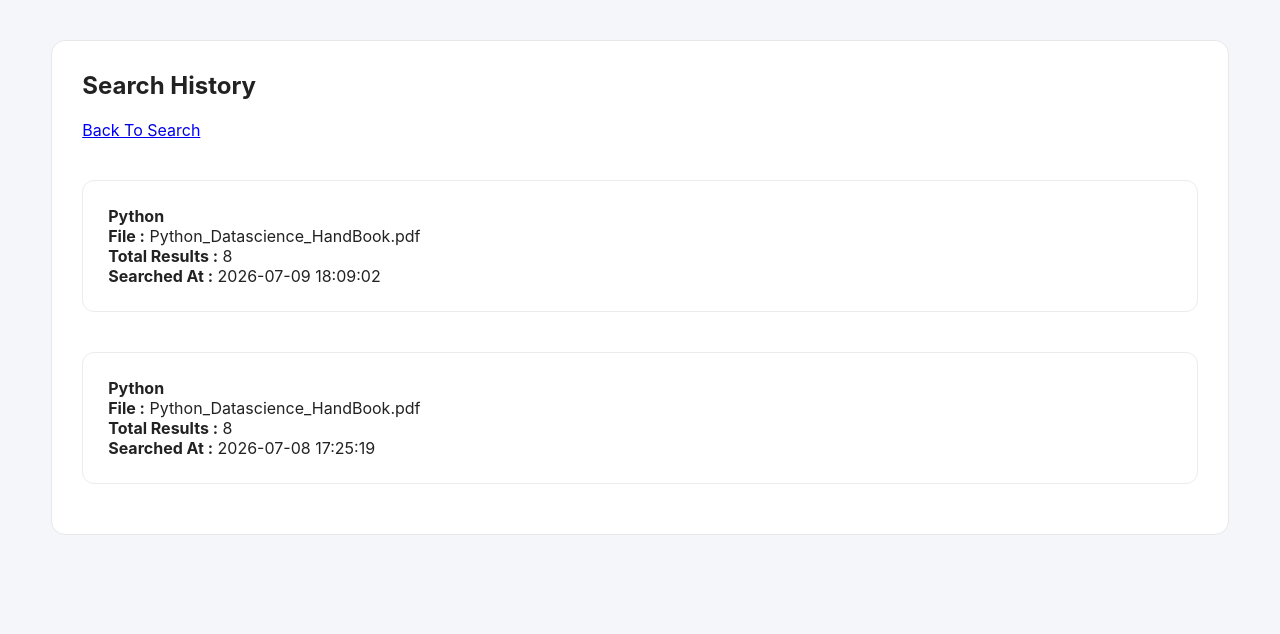
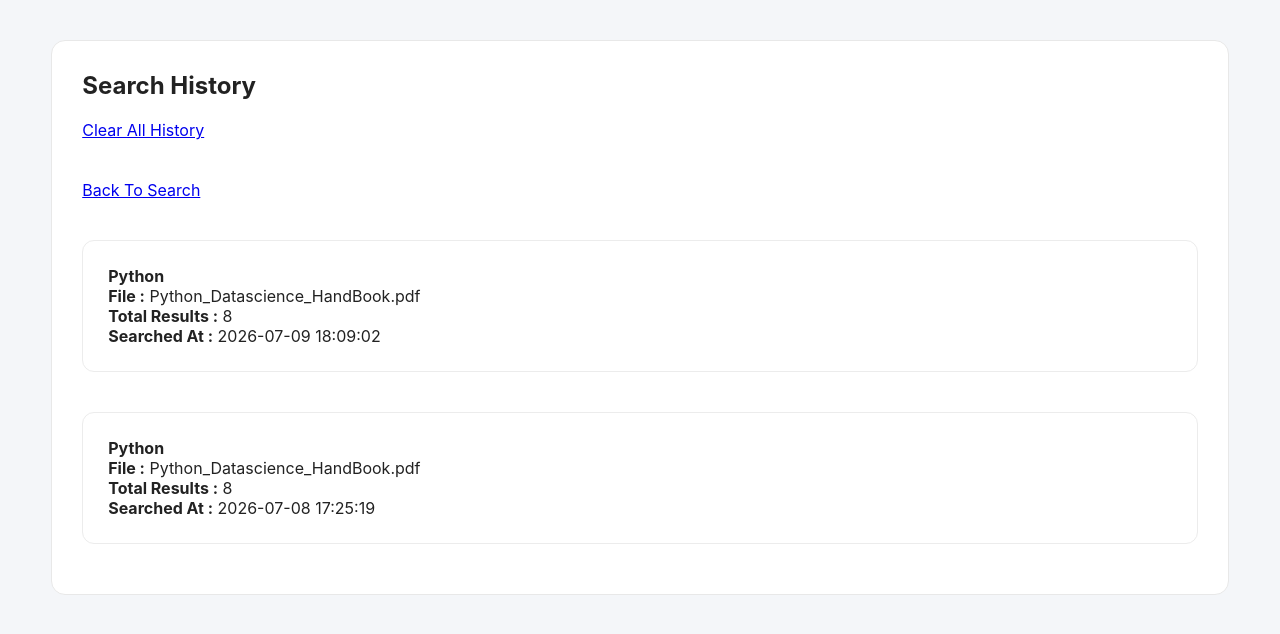
Before and after one commit to karthik-k11/SearchFusionAI, a Flask app: page /history in a window 1280 px wide. Shown: the top 634 px of the page. Run offline with Flask 3, Linux system fonts and the light colour scheme; data comes from the database, SQL or seed files in the repository.

Commit message:
Clear histiry feature implemented in the history page and in database

```diff
--- a/app.py
+++ b/app.py
@@ -7,7 +7,7 @@ from bm25_engine import build_bm25, search_bm25
 from embedding_engine import generate_embeddings, model
 from faiss_engine import build_faiss_index, search_faiss
 from rrf_engine import reciprocal_rank_fusion
-from db import create_database, save_search, get_history
+from db import create_database, save_search, get_history, clear_history
 
 app = Flask(__name__)
 
@@ -172,6 +172,18 @@ def history():
         history=history
     )
 
+@app.route("/clear-history")
+def clear_all_history():
+
+    clear_history()
+
+    history = get_history()
+
+    return render_template(
+        "history.html",
+        history=history
+    )
+
 
 if __name__ == "__main__":
     app.run(debug=True)
--- a/db.py
+++ b/db.py
@@ -111,3 +111,17 @@ def get_history():
     connection.close()
 
     return data
+
+def clear_history():
+
+    connection = sqlite3.connect(DATABASE)
+
+    cursor = connection.cursor()
+
+    cursor.execute(
+        "DELETE FROM search_history"
+    )
+
+    connection.commit()
+
+    connection.close()
--- a/templates/history.html
+++ b/templates/history.html
@@ -17,6 +17,16 @@
     <section class="panel">
 
         <h2>Search History</h2>
+
+        <br>
+
+        <a href="/clear-history">
+
+            Clear All History
+
+        </a>
+
+        <br><br>
         <br>
 
         <a href="/">
```
